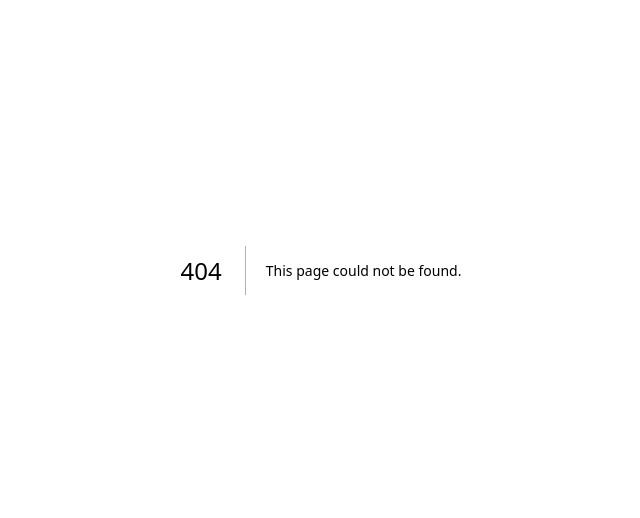
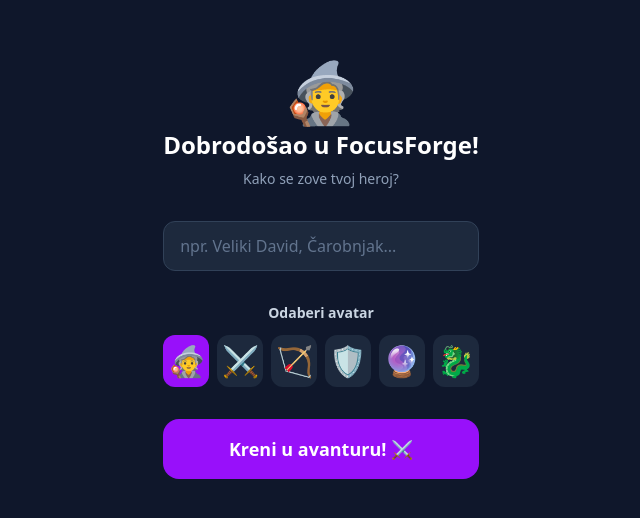
Before and after one commit to DavidMerkas/focusforge, a Next.js app: page /onboarding in a window 1280 px wide. Before the commit this address had no page. Shown: the part 130-648 px from the top of the page, without its empty margins (319-959 px from the left). Built offline with nearby package versions, Linux system fonts and the light colour scheme; no server answers.

Commit message:
feat: onboarding flow (ime lika + avatar odabir)

```diff
--- a/src/app/login/page.tsx
+++ b/src/app/login/page.tsx
@@ -3,6 +3,7 @@
 import { useState } from "react";
 import { useRouter } from "next/navigation";
 import { supabase } from "@/lib/supabase";
+import { loadUserFromDB, createUserInDB } from "@/lib/db";
 
 type Mode = "login" | "register";
 
@@ -28,11 +29,26 @@ export default function LoginPage() {
         setConfirmSent(true);
       }
     } else {
-      const { error } = await supabase.auth.signInWithPassword({ email, password });
+      const { data, error } = await supabase.auth.signInWithPassword({ email, password });
       if (error) {
         setError(error.message);
       } else {
-        router.push("/");
+        // Check if user has a row in DB (might be first login after email confirm)
+        const userId = data.user.id;
+        let userData = await loadUserFromDB(userId);
+        if (!userData) {
+          // First login — create row and send to onboarding
+          await createUserInDB(userId, {
+            heroName: "Heroj",
+            level: 1, xp: 0, coins: 0, streak: 0,
+            lastSessionDate: null, recentSubjects: [],
+          });
+          router.push("/onboarding");
+        } else if (!userData.onboarded) {
+          router.push("/onboarding");
+        } else {
+          router.push("/");
+        }
       }
     }
 
--- /dev/null
+++ b/src/app/onboarding/page.tsx
@@ -0,0 +1,81 @@
+"use client";
+
+import { useState } from "react";
+import { useRouter } from "next/navigation";
+import { supabase } from "@/lib/supabase";
+
+const AVATARS = ["🧙", "⚔️", "🏹", "🛡️", "🔮", "🐉"];
+
+export default function OnboardingPage() {
+  const router = useRouter();
+  const [heroName, setHeroName] = useState("");
+  const [avatar, setAvatar] = useState("🧙");
+  const [loading, setLoading] = useState(false);
+  const [error, setError] = useState("");
+
+  async function handleFinish() {
+    const name = heroName.trim();
+    if (!name) { setError("Upiši ime svog heroja!"); return; }
+    if (name.length > 20) { setError("Ime je predugačko (max 20 znakova)."); return; }
+
+    setLoading(true);
+    const { data: { user } } = await supabase.auth.getUser();
+    if (!user) { router.replace("/login"); return; }
+
+    await supabase.from("users").update({
+      hero_name: name,
+      onboarded: true,
+    }).eq("id", user.id);
+
+    router.push("/");
+  }
+
+  return (
+    <main className="min-h-screen bg-slate-900 text-white flex flex-col items-center justify-center max-w-[480px] mx-auto px-6 gap-8">
+
+      <div className="flex flex-col items-center gap-2">
+        <div className="text-6xl">{avatar}</div>
+        <h1 className="text-2xl font-bold text-center">Dobrodošao u FocusForge!</h1>
+        <p className="text-slate-400 text-sm text-center">Kako se zove tvoj heroj?</p>
+      </div>
+
+      <div className="w-full flex flex-col gap-3">
+        <input
+          type="text"
+          value={heroName}
+          onChange={(e) => { setHeroName(e.target.value); setError(""); }}
+          placeholder="npr. Veliki David, Čarobnjak..."
+          maxLength={20}
+          className="w-full bg-slate-800 border border-slate-700 rounded-xl px-4 py-3 text-white placeholder-slate-500 focus:outline-none focus:border-purple-500 transition"
+        />
+        {error && <p className="text-red-400 text-sm">{error}</p>}
+      </div>
+
+      <div className="w-full flex flex-col gap-3">
+        <p className="text-sm font-semibold text-slate-300 text-center">Odaberi avatar</p>
+        <div className="grid grid-cols-6 gap-2">
+          {AVATARS.map((a) => (
+            <button
+              key={a}
+              onClick={() => setAvatar(a)}
+              className={`text-3xl py-2 rounded-xl transition ${
+                avatar === a ? "bg-purple-600" : "bg-slate-800 hover:bg-slate-700"
+              }`}
+            >
+              {a}
+            </button>
+          ))}
+        </div>
+      </div>
+
+      <button
+        onClick={handleFinish}
+        disabled={loading}
+        className="w-full py-4 bg-purple-600 hover:bg-purple-500 disabled:opacity-50 rounded-2xl font-bold text-lg transition"
+      >
+        {loading ? "..." : "Kreni u avanturu! ⚔️"}
+      </button>
+
+    </main>
+  );
+}
--- a/src/app/page.tsx
+++ b/src/app/page.tsx
@@ -41,7 +41,12 @@ export default function Home() {
           recentSubjects: [],
         };
         await createUserInDB(authUser.id, defaultData);
-        data = defaultData;
+        router.replace("/onboarding");
+        return;
+      }
+      if (!data.onboarded) {
+        router.replace("/onboarding");
+        return;
       }
 
       setUser({
--- a/src/lib/db.ts
+++ b/src/lib/db.ts
@@ -1,8 +1,10 @@
 import { supabase } from "./supabase";
 import type { UserData } from "./storage";
 
+export type UserDataWithMeta = UserData & { onboarded: boolean };
+
 // Load user data from Supabase, returns null if not found
-export async function loadUserFromDB(userId: string): Promise<UserData | null> {
+export async function loadUserFromDB(userId: string): Promise<UserDataWithMeta | null> {
   const { data, error } = await supabase
     .from("users")
     .select("*")
@@ -19,6 +21,7 @@ export async function loadUserFromDB(userId: string): Promise<UserData | null> {
     streak: data.streak,
     lastSessionDate: data.last_session_date,
     recentSubjects: data.recent_subjects ?? [],
+    onboarded: data.onboarded ?? false,
   };
 }
 
```
Also changed, not shown: .claude/settings.local.json, 1 other file (tests, documents, lock files or other folders).
